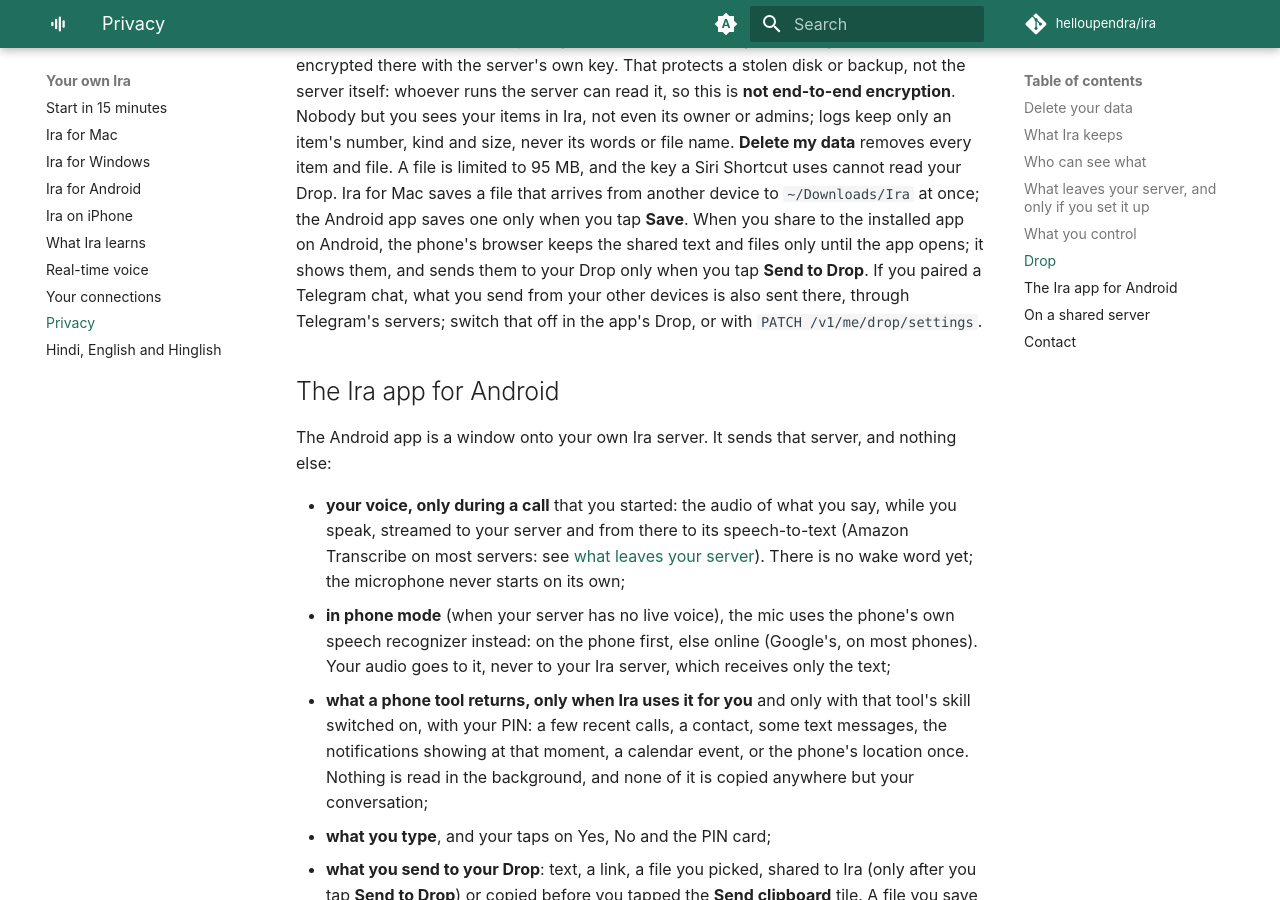
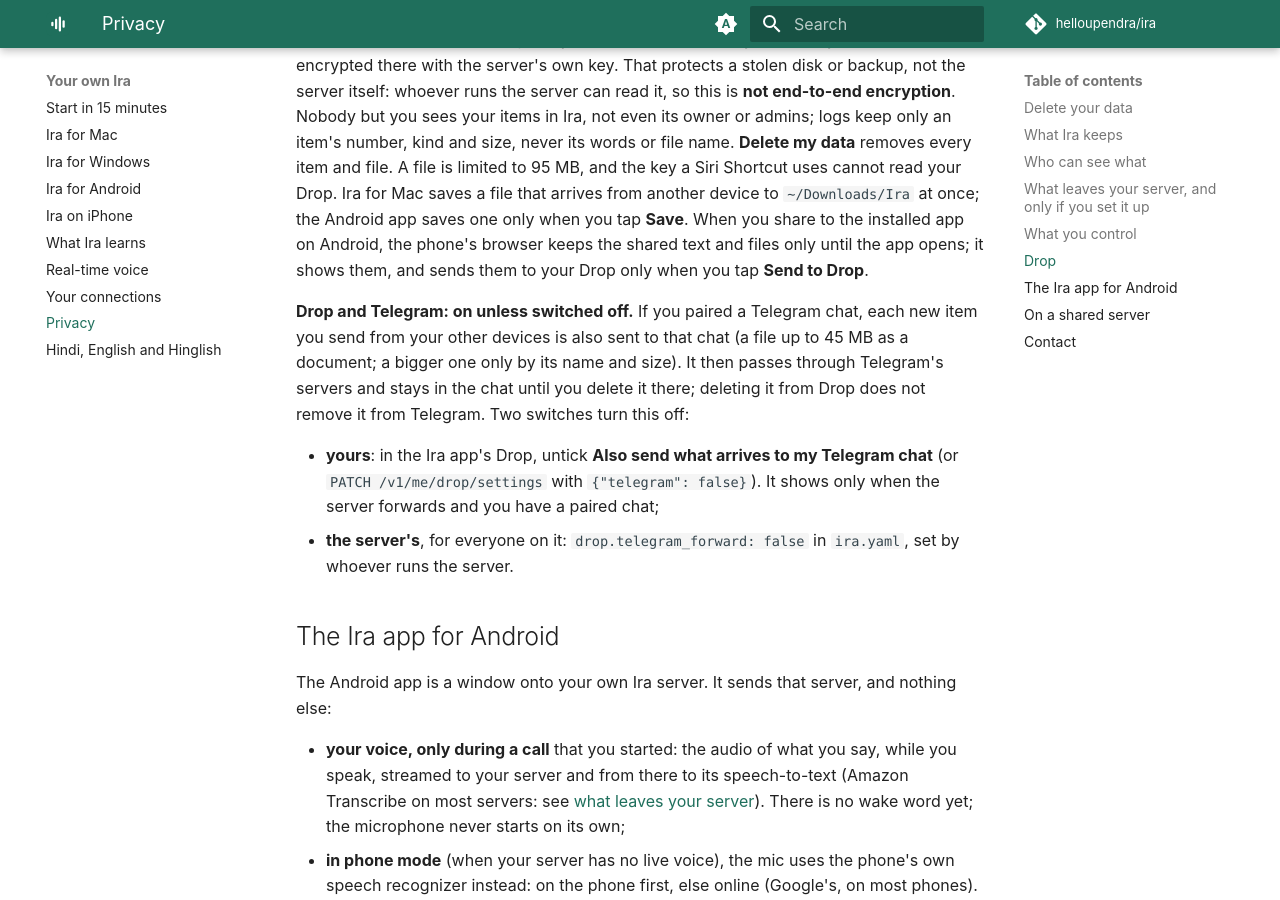
Before and after one commit to helloupendra/ira, an MkDocs documentation site: the page built from docs/privacy.md, in a window 1280 px wide and 900 px high, scrolled down 4854 px. Built offline with MkDocs 1.6.1 and Material for MkDocs 9.7.7, drawn with Linux system fonts in a browser that asks for light colours; comment, search, counter and statistics services are not loaded.

Commit message:
Say plainly in the privacy page that Drop goes to Telegram until switched off
Forwarding to a paired chat is on by default, so the page now says what
leaves through Telegram, that deleting from Drop leaves the copy there, and
where the person's switch and the server's switch are.

```diff
--- a/docs/privacy.md
+++ b/docs/privacy.md
@@ -139,9 +139,21 @@
 **Save**.
 When you share to the installed app on Android, the phone's browser keeps
 the shared text and files only until the app opens; it shows them, and
-sends them to your Drop only when you tap **Send to Drop**. If you paired a Telegram chat, what you send from your
-other devices is also sent there, through Telegram's servers; switch that
-off in the app's Drop, or with `PATCH /v1/me/drop/settings`.
+sends them to your Drop only when you tap **Send to Drop**.
+
+**Drop and Telegram: on unless switched off.** If you paired a Telegram
+chat, each new item you send from your other devices is also sent to that
+chat (a file up to 45 MB as a document; a bigger one only by its name and
+size). It then passes through Telegram's
+servers and stays in the chat until you delete it there; deleting it from
+Drop does not remove it from Telegram. Two switches turn this off:
+
+- **yours**: in the Ira app's Drop, untick **Also send what arrives to my
+  Telegram chat** (or `PATCH /v1/me/drop/settings` with
+  `{"telegram": false}`). It shows only when the server forwards and you
+  have a paired chat;
+- **the server's**, for everyone on it: `drop.telegram_forward: false` in
+  `ira.yaml`, set by whoever runs the server.
 
 ## The Ira app for Android
 
```
